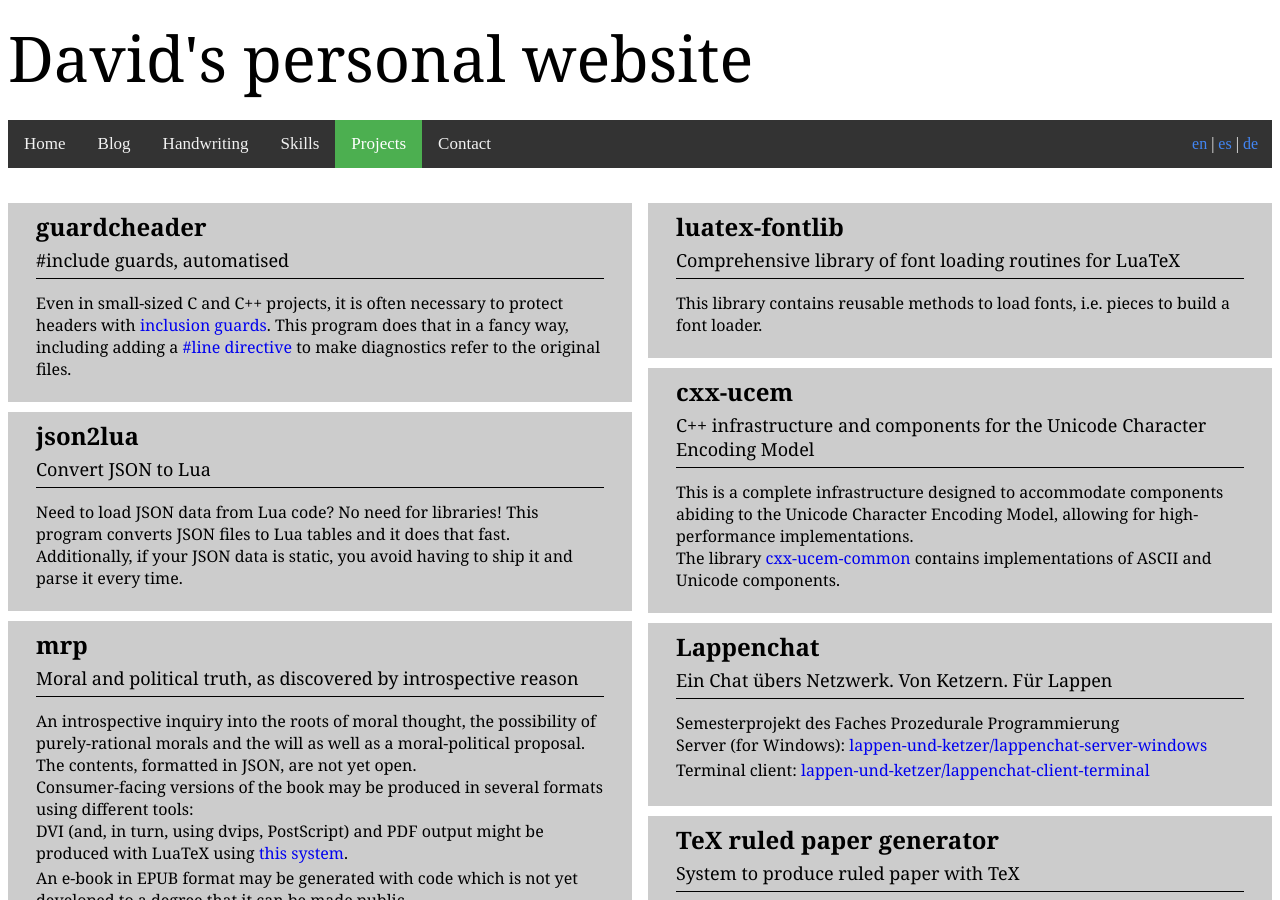
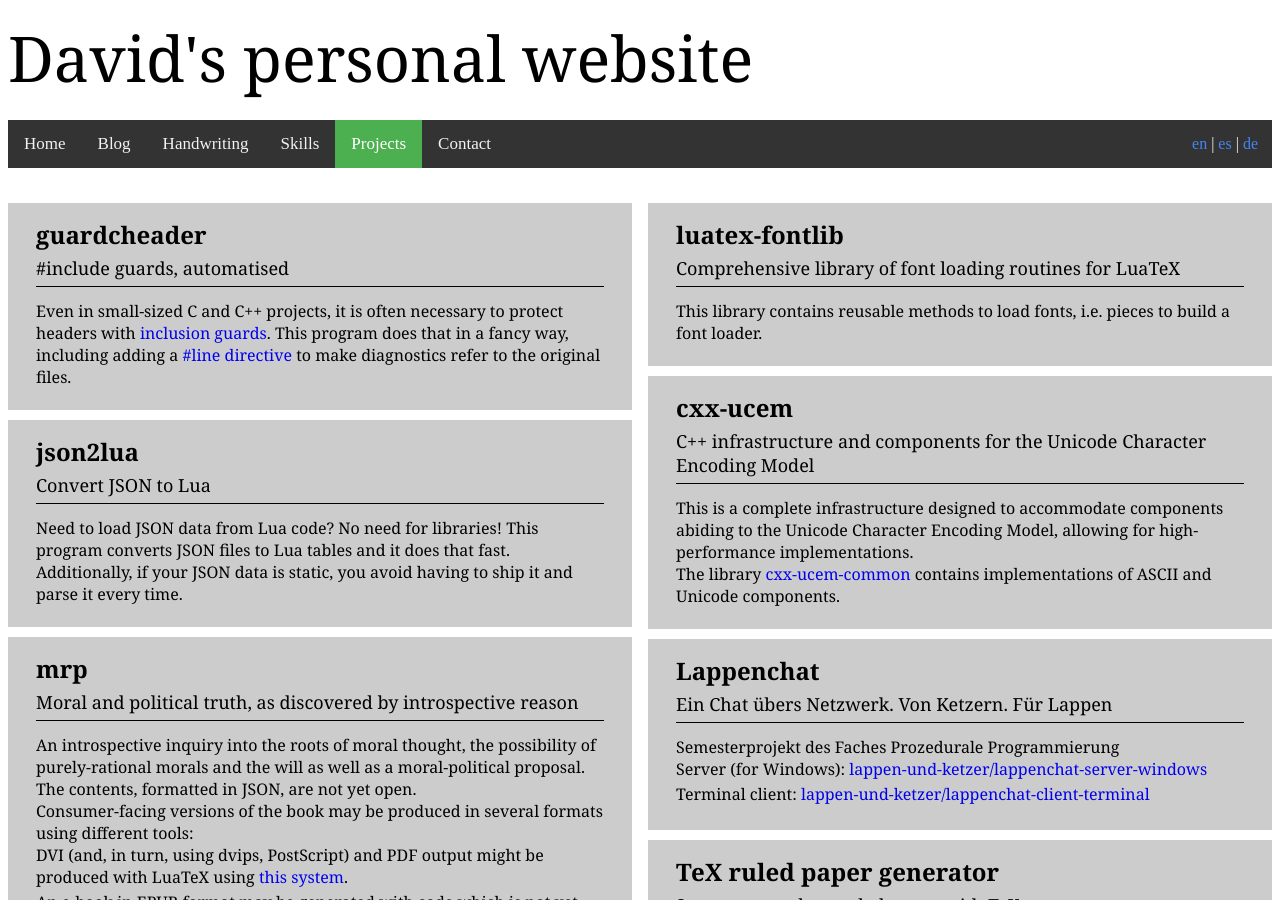
Before and after one commit to kalrish/website, a Jekyll site: the page built from en/projects.html, in a window 1280 px wide and 900 px high. Built offline with Jekyll 4.4.1, drawn with Linux system fonts in a browser that asks for light colours.

Commit message:
Increase top padding on project cards

```diff
--- a/_sass/projects.scss
+++ b/_sass/projects.scss
@@ -4,10 +4,7 @@ ul.smartlist {
 }
 
 ul.smartlist > li {
-	padding-top: 7px;
-	padding-bottom: 22px;
-	padding-left: 28px;
-	padding-right: 28px;
+	padding: 15px 28px 22px;
 	background: #ccc;
 	break-inside: avoid;
 
```
